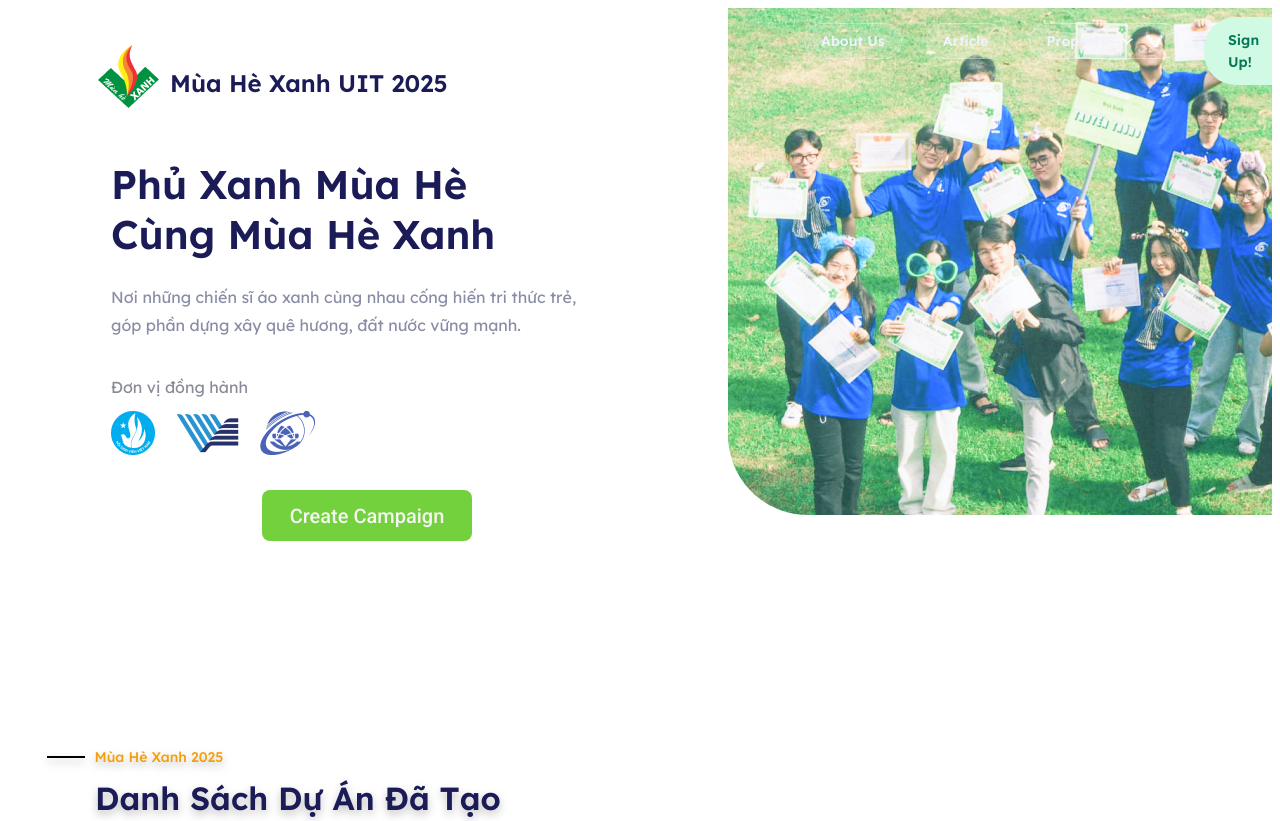
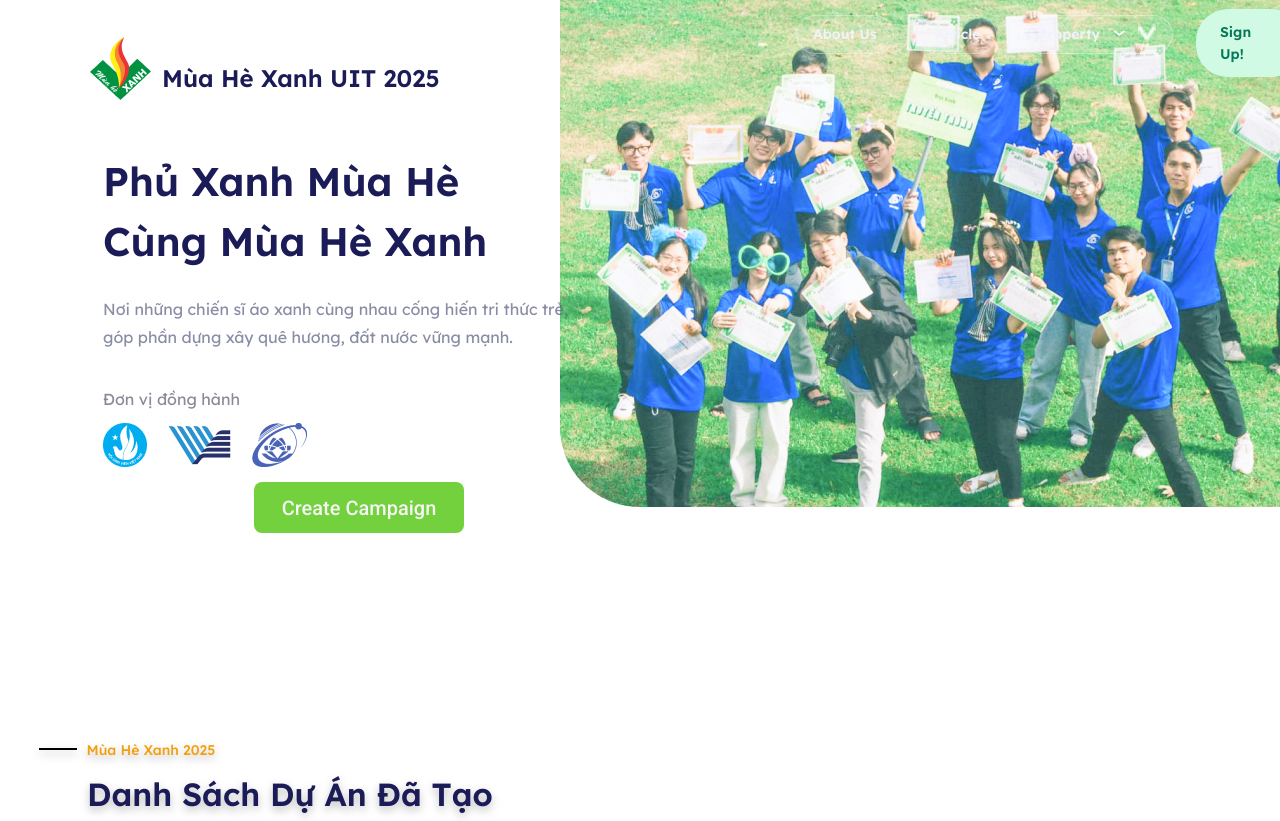
Before and after one commit to Huyz04/Scrum_Project_FrontEnd, a plain HTML site: page New/1.html in a window 1280 px wide. Shown: the top 821 px of the page. Drawn offline with nearby package versions, Linux system fonts and the light colour scheme.

Commit message:
can le phai cho hinh mask group

```diff
--- a/New/1.html
+++ b/New/1.html
@@ -8,7 +8,13 @@
   <link rel="stylesheet" href="./index.css" />
   <link rel="stylesheet" href="https://fonts.googleapis.com/css2?family=Lexend:wght@400;500;600&display=swap" />
   <link rel="stylesheet" href="https://fonts.googleapis.com/css2?family=Roboto:wght@500&display=swap" />
-
+  <script src="https://cdn.jsdelivr.net/npm/@popperjs/core@2.11.8/dist/umd/popper.min.js"
+    integrity="sha384-I7E8VVD/ismYTF4hNIPjVp/Zjvgyol6VFvRkX/vR+Vc4jQkC+hVqc2pM8ODewa9r"
+    crossorigin="anonymous"></script>
+  <script src="https://cdn.jsdelivr.net/npm/bootstrap@5.3.3/dist/js/bootstrap.min.js"
+    integrity="sha384-0pUGZvbkm6XF6gxjEnlmuGrJXVbNuzT9qBBavbLwCsOGabYfZo0T0to5eqruptLy"
+    crossorigin="anonymous"></script>
+    <link rel="stylesheet" href="https://stackpath.bootstrapcdn.com/bootstrap/5.3.3/css/bootstrap.min.css">
 
 
 </head>
@@ -77,30 +83,52 @@
         <div class="brandicofacebook-parent">
           <a href="#" target="_blank"><img class="brandicofacebook-icon" alt="" src="./brandico_facebook.png"></a>
 
-          <a href="#" target="_blank"><img class="brandicofacebook-icon" alt="" src="./ant-design_twitter-outlined.png"></a>
+          <a href="#" target="_blank"><img class="brandicofacebook-icon" alt=""
+              src="./ant-design_twitter-outlined.png"></a>
 
-          <a href="#" target="_blank"><img class="brandicofacebook-icon" alt="" src="./ant-design_instagram-filled.png"></a>
+          <a href="#" target="_blank"><img class="brandicofacebook-icon" alt=""
+              src="./ant-design_instagram-filled.png"></a>
 
         </div>
       </div>
       <div class="property">
         <div class="property1">Property</div>
-        <a href="#" target=""><div class="new-article">House</div></a>
-        <a href="#" target=""><div class="apartment">Apartment</div></a>
-        <a href="#" target=""><div class="villa">Villa</div></a>
+        <a href="#" target="">
+          <div class="new-article">House</div>
+        </a>
+        <a href="#" target="">
+          <div class="apartment">Apartment</div>
+        </a>
+        <a href="#" target="">
+          <div class="villa">Villa</div>
+        </a>
       </div>
       <div class="article">
         <div class="property1">Article</div>
-        <a href="#" target=""><div class="new-article">New Article</div></a>
-        <a href="#" target=""><div class="apartment">Popular Article</div></a>
-        <a href="#" target=""><div class="tips-tricks">Tips & Tricks</div></a>
-        <a href="#" target=""><div class="villa">Most Read</div></a>
+        <a href="#" target="">
+          <div class="new-article">New Article</div>
+        </a>
+        <a href="#" target="">
+          <div class="apartment">Popular Article</div>
+        </a>
+        <a href="#" target="">
+          <div class="tips-tricks">Tips & Tricks</div>
+        </a>
+        <a href="#" target="">
+          <div class="villa">Most Read</div>
+        </a>
       </div>
       <div class="contact">
         <div class="property1">Contact</div>
-        <a href="#" target=""><div class="new-article">2464 Royal Ln. Mesa, New Jersey 45463</div></a>
-        <a href="#" target=""><div class="apartment">(671) 555-0110</div></a>
-        <a href="#" target=""><div class="infohountercom">info@hounter.com</div></a>
+        <a href="#" target="">
+          <div class="new-article">2464 Royal Ln. Mesa, New Jersey 45463</div>
+        </a>
+        <a href="#" target="">
+          <div class="apartment">(671) 555-0110</div>
+        </a>
+        <a href="#" target="">
+          <div class="infohountercom">info@hounter.com</div>
+        </a>
       </div>
     </div>
     <img class="logo-chin-dch-ma-h-xanh-2" alt="" src="./Logo Chiến Dịch Mùa Hè Xanh 1.png">
@@ -108,8 +136,7 @@
     <img class="mask-group-icon" alt="" src="./Mask group.png">
 
     <div class="section-6">
-      <div class="category">
-      </div>
+
       <div class="house2">
         <div class="img-parent">
           <img class="img-icon" alt="" src="./Img.png">
@@ -146,7 +173,7 @@
       </div>
     </div>
     <div class="createcampaign-button">
-      <div class="button" type="button" onclick="createCampaign()">Create Campaign</div>
+      <div class="button" type="button" >Create Campaign</div>
     </div>
 
     <div class="hero-section">
@@ -154,15 +181,15 @@
       <div class="navbar">
         <div class="frame-parent6">
           <div class="about-us-wrapper">
-            <div class="about-us" type="button" onclick="redirectToPage()">About Us</div>
+            <div class="about-us" type="button" >About Us</div>
           </div>
 
           <div class="about-us-wrapper">
-            <div class="about-us" type="button" onclick="redirectToPage1()">Article</div>
+            <div class="about-us" type="button" >Article</div>
           </div>
 
           <div class="property-parent">
-            <div class="about-us" type="button" onclick="createProperty()" >Property</div>
+            <div class="about-us" type="button" >Property</div>
             <img class="evaarrow-ios-forward-fill-icon" alt="" src="./eva_arrow-ios-forward-fill.png">
             <img class="evaarrow-ios-forward-fill-icon" alt="" src="./Vector (1).png">
 
@@ -190,7 +217,8 @@
 
             <a href="#" target="_blank"><img class="logo-vnu-hcm-1-icon" alt="" src="./Logo_VNU-HCM 1.png"></a>
 
-            <a href="#" target="_blank"><img class="logo-uit-updatedsvg-1-icon" alt="" src="./Logo_UIT_updated.svg 1.png"></a>
+            <a href="#" target="_blank"><img class="logo-uit-updatedsvg-1-icon" alt=""
+                src="./Logo_UIT_updated.svg 1.png"></a>
 
           </div>
         </div>
--- a/New/index.css
+++ b/New/index.css
@@ -1,3 +1,9 @@
+* {
+  box-sizing: border-box; /* Giúp quản lý kích thước dễ hơn */
+  margin: 0; /* Bỏ margin mặc định */
+  padding: 0; /* Bỏ padding mặc định */
+}
+
 .vector-icon {
   position: absolute;
   top: 1920px;
@@ -657,12 +663,13 @@
 }
 .mask-group-icon {
   position: absolute;
-  top: 0px;
-  left: 720px;
-  width: 720px;
-  height: 507px;
-  object-fit: cover;
+  top: 0; /* Giữ nguyên khoảng cách từ trên */
+  right: 0; /* Căn từ bên phải */
+  width: 720px; /* Chiều rộng */
+  height: 507px; /* Chiều cao */
 }
+
+
 .category {
   position: absolute;
   top: 0px;
```
